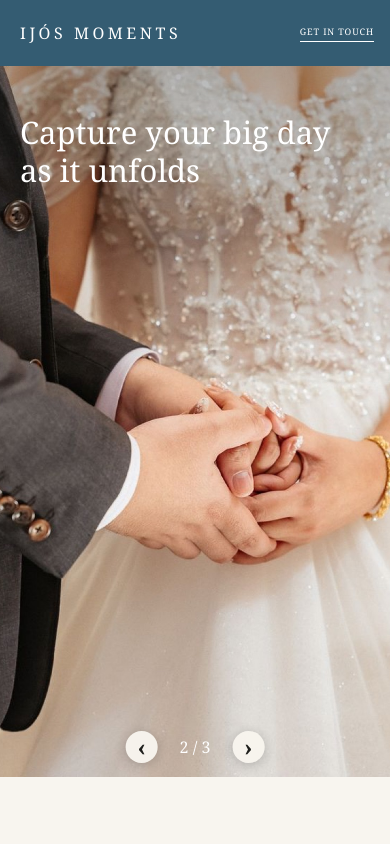
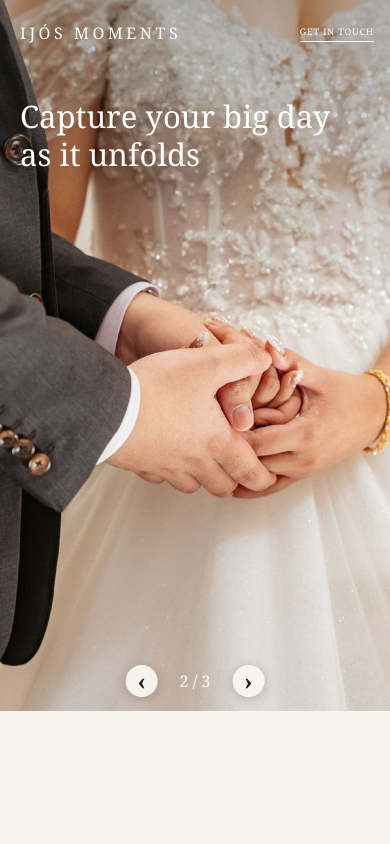
Before and after one commit to nitinbharathy/ijos-stories, a React (Vite) app: page / in a window 390 px wide. Shown: the top 844 px of the page. Built offline with nearby package versions, Linux system fonts and the light colour scheme.

Commit message:
Float header over image heroes

```diff
--- a/src/App.jsx
+++ b/src/App.jsx
@@ -7,7 +7,7 @@ export function App(){
   const [slide,setSlide]=useState(0)
   useEffect(()=>{const id=setInterval(()=>setSlide(v=>(v+1)%images.hero.length),5500);return()=>clearInterval(id)},[])
   return <main>
-    <SiteHeader />
+    <SiteHeader overlayHero />
     <section className="hero" id="top">
       {images.hero.map((image,i)=><SmartImage key={image.base} className={`hero-picture ${i===slide?'active':''}`} image={image} loading={i===0?'eager':'lazy'} fetchPriority={i===0?'high':'auto'} decoding="async" />)}
       <h1>Capture your big day as it unfolds</h1>
--- a/src/ServicePage.jsx
+++ b/src/ServicePage.jsx
@@ -8,7 +8,7 @@ export function ServicePage({ service }) {
 
   return <main>
     <PageSeo title={service.metaTitle} description={service.metaDescription} path={`/${service.slug}`} structuredData={structuredData} />
-    <SiteHeader showHomeLink />
+    <SiteHeader showHomeLink overlayHero />
 
     <section className="service-page-hero">
       <SmartImage image={service.heroImage} loading="eager" fetchPriority="high" decoding="async" />
--- a/src/SiteComponents.jsx
+++ b/src/SiteComponents.jsx
@@ -36,12 +36,37 @@ export function Rail({ images: railImages, label }) {
   </div>
 }
 
-export function SiteHeader({ showHomeLink = false }) {
-  return <header className={showHomeLink ? 'has-back-link' : undefined}>
-    {showHomeLink && <a href={sitePath('/')} className="header-back">Home</a>}
-    <a href={sitePath('/')} className="brand">ijós moments</a>
-    <a href="#contact" className="header-action">Get in touch</a>
-  </header>
+export function SiteHeader({ showHomeLink = false, overlayHero = false }) {
+  const [isFloating, setIsFloating] = useState(false)
+
+  useEffect(() => {
+    let frame
+    const updateHeader = () => {
+      frame = undefined
+      setIsFloating(window.scrollY > 24)
+    }
+    const handleScroll = () => {
+      if (!frame) frame = window.requestAnimationFrame(updateHeader)
+    }
+
+    updateHeader()
+    window.addEventListener('scroll', handleScroll, { passive: true })
+    return () => {
+      window.removeEventListener('scroll', handleScroll)
+      if (frame) window.cancelAnimationFrame(frame)
+    }
+  }, [])
+
+  const headerClasses = [showHomeLink && 'has-back-link', isFloating && 'is-floating'].filter(Boolean).join(' ')
+  const shellClasses = ['site-header-shell', overlayHero && 'over-hero', overlayHero && isFloating && 'is-floating-shell'].filter(Boolean).join(' ')
+
+  return <div className={shellClasses}>
+    <header className={headerClasses || undefined}>
+      {showHomeLink && <a href={sitePath('/')} className="header-back">Home</a>}
+      <a href={sitePath('/')} className="brand">ijós moments</a>
+      <a href="#contact" className="header-action">Get in touch</a>
+    </header>
+  </div>
 }
 
 export function ContactSection({ selectedService = '' }) {
--- a/src/StoryPage.jsx
+++ b/src/StoryPage.jsx
@@ -8,7 +8,7 @@ export function StoryPage({ story }) {
 
   return <main>
     <PageSeo title={story.metaTitle} description={story.metaDescription} path={`/stories/${story.slug}`} structuredData={structuredData} />
-    <SiteHeader showHomeLink />
+    <SiteHeader showHomeLink overlayHero />
 
     <article>
       <section className="story-hero">
--- a/src/design-tokens.css
+++ b/src/design-tokens.css
@@ -61,6 +61,11 @@
   --footer-content-max-width: 112rem;
   --header-height: 4.625rem;
   --header-height-mobile: 4.125rem;
+  --header-floating-height: 3.5rem;
+  --header-floating-height-mobile: 3.125rem;
+  --header-floating-width: 56rem;
+  --header-floating-offset: 0.75rem;
+  --header-floating-offset-mobile: 0.5rem;
   --section-space: 5.625rem;
   --section-space-mobile: 4.375rem;
   --section-gap: 5vw;
@@ -119,9 +124,11 @@
   /* Effects and motion */
   --shadow-control: 0 2px 12px rgb(0 0 0 / 12%);
   --shadow-control-strong: 0 2px 12px rgb(0 0 0 / 20%);
+  --shadow-header-floating: 0 0.75rem 2.5rem rgb(17 34 43 / 22%);
   --focus-ring: 2px solid var(--color-text-strong);
   --transition-fade: opacity 0.9s ease;
   --transition-control: background-color 0.2s ease, transform 0.2s ease;
+  --transition-header: width 0.35s ease, height 0.35s ease, top 0.35s ease, border-radius 0.35s ease, box-shadow 0.35s ease, background-color 0.25s ease;
 }
 
 @media (max-width: 700px) {
@@ -136,6 +143,8 @@
     --font-size-intro-eyebrow: var(--font-size-intro-eyebrow-mobile);
     --font-size-footer-display: var(--font-size-footer-display-mobile);
     --header-height: var(--header-height-mobile);
+    --header-floating-height: var(--header-floating-height-mobile);
+    --header-floating-offset: var(--header-floating-offset-mobile);
     --hero-height: var(--hero-height-mobile);
     --hero-title-width: var(--hero-title-width-mobile);
     --gallery-image-height: var(--gallery-image-height-mobile);
--- a/src/styles.css
+++ b/src/styles.css
@@ -12,14 +12,51 @@ button, input, select, textarea { font: inherit; color: inherit; }
 
 .content-block { padding: var(--section-space) var(--page-gutter); }
 
+.site-header-shell {
+  position: sticky;
+  z-index: 50;
+  top: 0;
+  height: var(--header-height);
+  pointer-events: none;
+}
+
+.site-header-shell.over-hero {
+  position: absolute;
+  width: 100%;
+  height: 0;
+}
+
+.site-header-shell.over-hero.is-floating-shell {
+  position: fixed;
+}
+
 header {
-  position: relative;
+  position: absolute;
+  top: 0;
+  left: 50%;
   display: flex;
   align-items: center;
   justify-content: center;
+  width: 100%;
   height: var(--header-height);
   padding: 0 var(--page-gutter);
+  border-radius: 0;
   background: var(--color-header);
+  pointer-events: auto;
+  transform: translateX(-50%);
+  transition: var(--transition-header);
+}
+
+header.is-floating {
+  top: var(--header-floating-offset);
+  width: min(calc(100% - 2rem), var(--header-floating-width));
+  height: var(--header-floating-height);
+  border-radius: 999px;
+  box-shadow: var(--shadow-header-floating);
+}
+
+.site-header-shell.over-hero header:not(.is-floating) {
+  background: var(--color-transparent);
 }
 
 .brand {
@@ -322,17 +359,18 @@ footer a:hover, footer a:focus-visible { text-decoration: underline; text-underl
 
 /* Motion is intentionally centralized so future scroll effects remain replaceable. */
 @media (prefers-reduced-motion: reduce) {
-  .hero > .hero-picture, .rail-controls button { transition: none; }
+  header, .hero > .hero-picture, .rail-controls button { transition: none; }
 }
 
 @media (max-width: 700px) {
+  header.is-floating { width: calc(100% - 1rem); padding-inline: 1rem; }
   header { justify-content: center; }
   .brand { margin-right: auto; color: var(--color-text-inverse); }
   header.has-back-link .brand { margin-left: 3.75rem; }
   .header-action { right: 1rem; color: var(--color-text-inverse); font-size: var(--font-size-header-action-mobile); letter-spacing: 0.1em; }
   .header-back { left: 1rem; color: var(--color-text-inverse); font-size: var(--font-size-header-action-mobile); }
 
-  .hero h1 { top: 3rem; left: var(--page-gutter); }
+  .hero h1 { top: calc(var(--header-height) + 2rem); left: var(--page-gutter); }
   .hero::after { background: linear-gradient(var(--color-mobile-hero-overlay), var(--color-transparent) 45%); }
   .counter { right: auto; bottom: 0.875rem; left: 50%; transform: translateX(-50%); }
 
```
